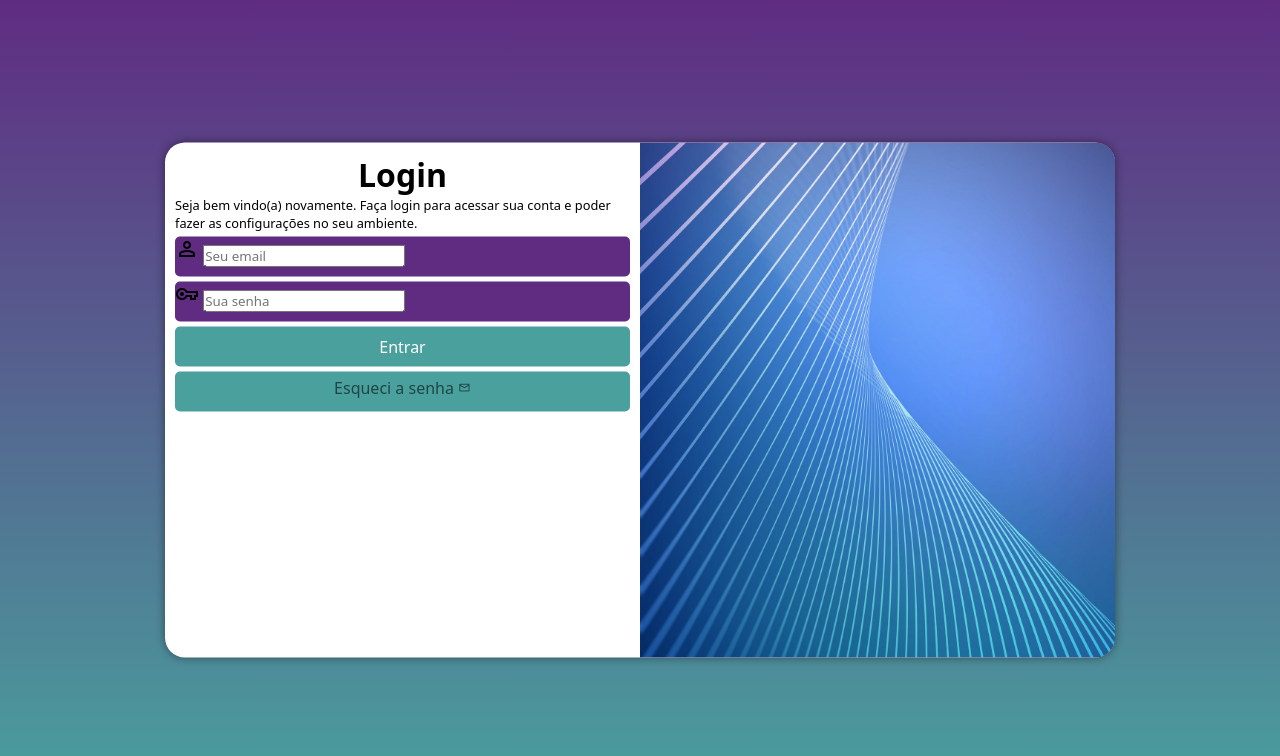
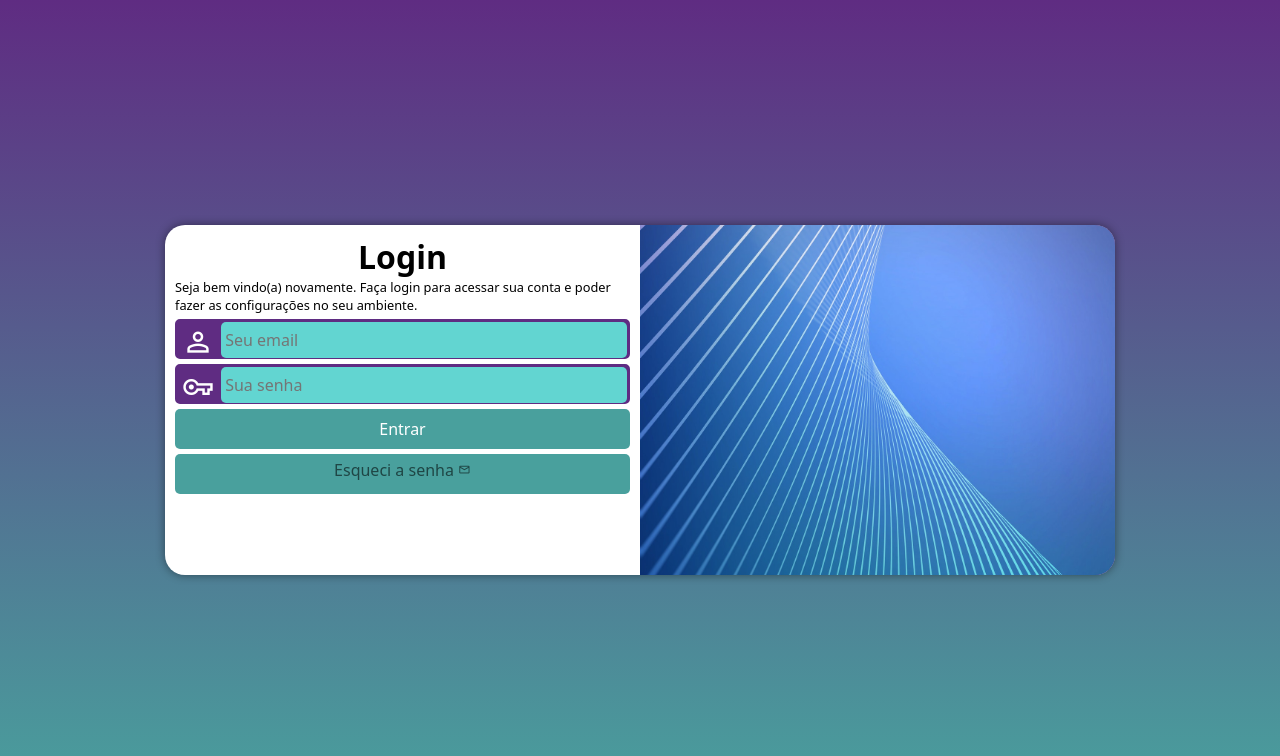
Before and after one commit to Bacarinx/projeto-login, a plain HTML site: page index.html in a window 1280 px wide. Drawn offline with nearby package versions, Linux system fonts and the light colour scheme.

Commit message:
finalização do projeto e fix bug

```diff
--- a/estilos/media-query.css
+++ b/estilos/media-query.css
@@ -7,6 +7,7 @@
 
     #login{
         width: 80vw;
+        height: 280px;
     }
     #login > div#imagem{
         float: left;
@@ -26,6 +27,7 @@
 
     #login {
         width: 950px;
+        height: 350px;
     }
     #login > div#imagem{
         float: right;
--- a/estilos/style.css
+++ b/estilos/style.css
@@ -27,15 +27,14 @@ main{
     position: absolute;
     top: 50%;
     left: 50%;
-    transform: translate(-50%, -50%);
     overflow: hidden;
-
     background-color: white;
     width: 260px;
     height: 515px;
     border-radius: 20px;
     box-shadow: 0px 0px 10px rgba(0, 0, 0, 0.442);
 
+    transform: translate(-50%, -50%);
     transition: width 0.3s, height 0.3s;
     transition-timing-function: ease;
 }
@@ -66,9 +65,16 @@ form >.campo {
     width: 100%;
     height: 40px; border-radius: 5px;
     margin: 5px 0;
+    border: 2px solid #5f2c82 ;
 }
 form label{
     display: none;
+}
+div.campo > span{
+    color: white;
+    font-size: 2em;
+    width: 40px;
+    padding: 5px;
 }
 form > input[type=submit]{
     display: block;
@@ -80,6 +86,20 @@ form > input[type=submit]{
     color: white;
     border-radius: 5px;
 }
+.campo > input {
+    background-color: #62d5d1;
+    font-size: 1em;
+    width: calc(100% - 45px);
+    height: 100%;
+    border: 0px;
+    border-radius: 5px;
+    padding: 4px;
+    transform: translatey(-12px);
+}
+.campo > input:focus-within{
+    background-color: white;
+}
+
 form > input[type=submit]:hover{
     background-color: #66dbd7;
     cursor: pointer;
```
